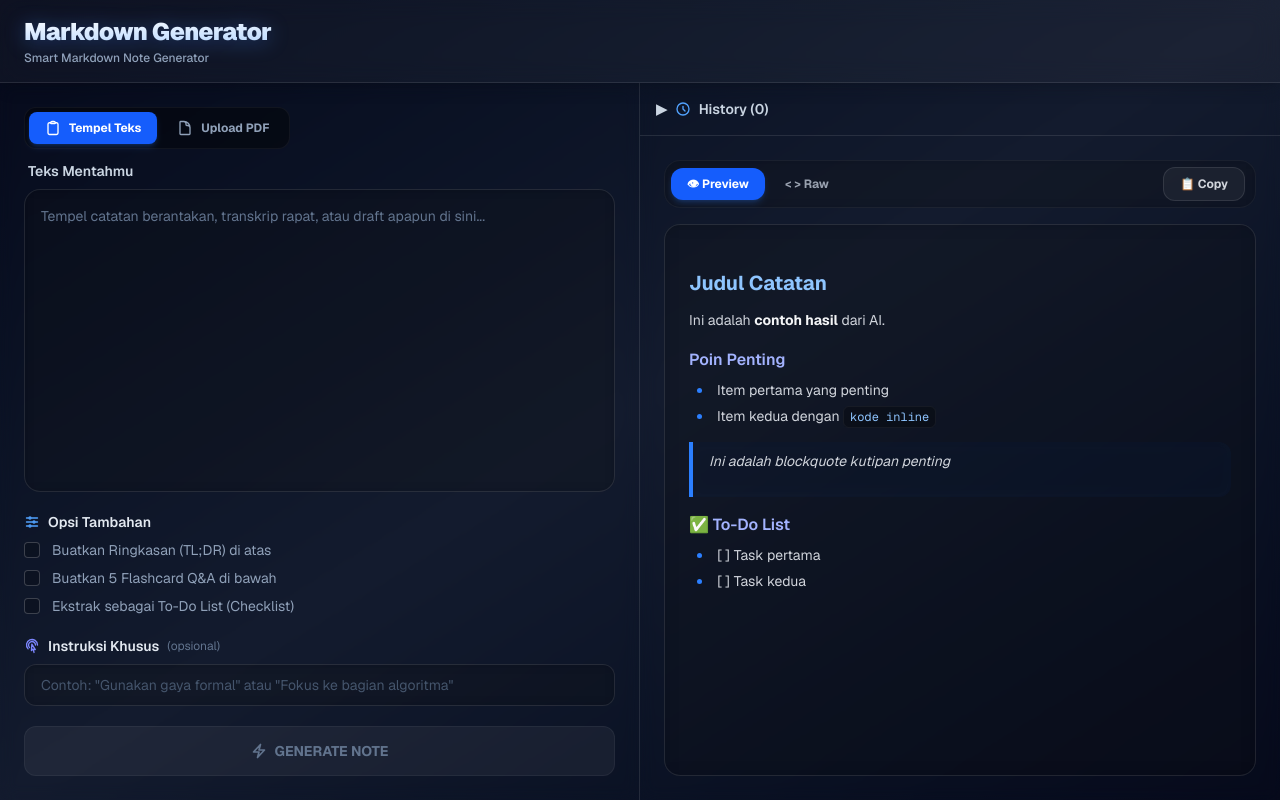
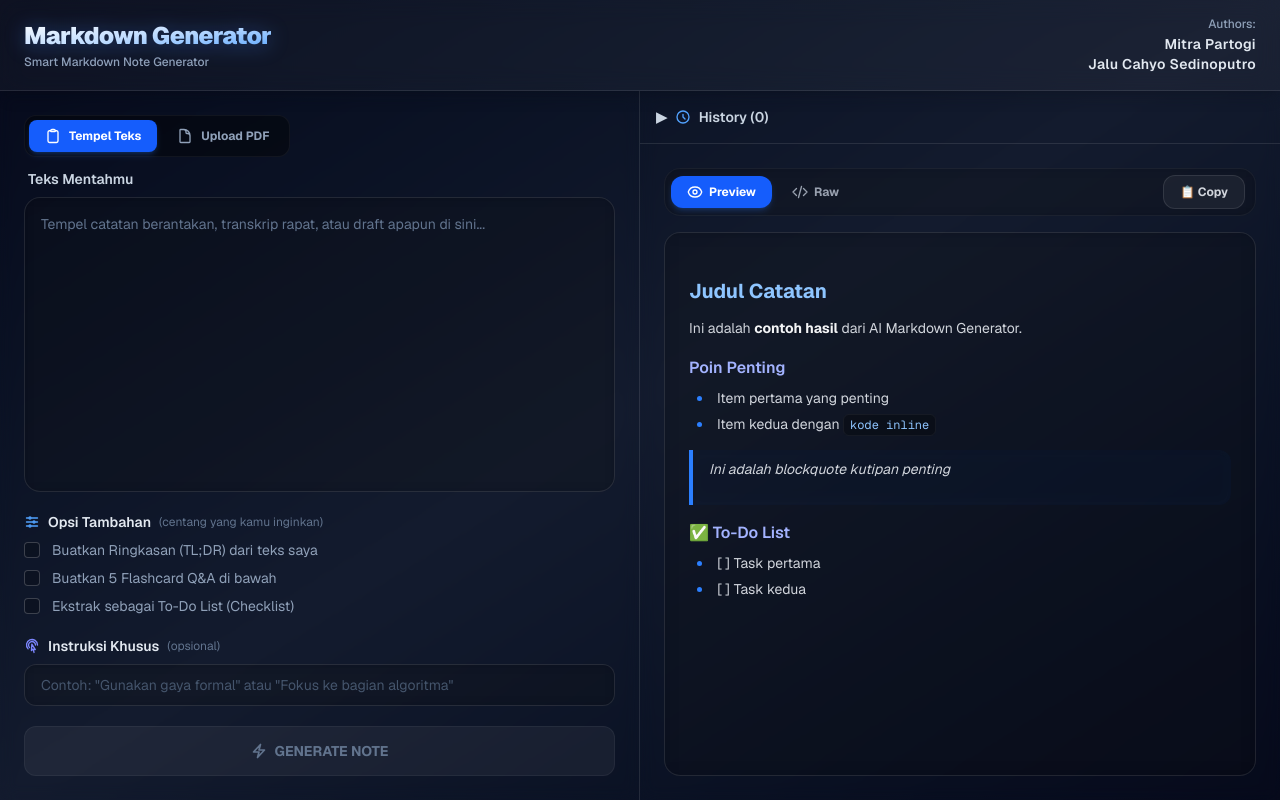
Before and after one commit to mitrapartogi13/FP_Alpro, a Next.js app: page / in a window 1280 px wide. Built offline with nearby package versions, Linux system fonts and the light colour scheme.

Commit message:
fix: Enhance UI output panel & opsi tambahan

```diff
--- a/app/components/OutputPanel.jsx
+++ b/app/components/OutputPanel.jsx
@@ -50,7 +50,9 @@ const markdownComponents = {
     );
   },
   strong: ({ children }) => (
-    <strong className="text-gray-100 font-bold drop-shadow-sm">{children}</strong>
+    <strong className="text-gray-100 font-bold drop-shadow-sm">
+      {children}
+    </strong>
   ),
   hr: () => <hr className="border-white/10 my-6" />,
 
@@ -103,7 +105,44 @@ export default function OutputPanel({ output }) {
                     ? "bg-blue-600 text-white shadow-md shadow-blue-500/20"
                     : "text-gray-400 hover:text-gray-200 hover:bg-white/5"
                 }`}>
-              {tab === "preview" ? "👁 Preview" : "< > Raw"}
+              {tab === "preview" ? (
+                <span className="flex items-center gap-1.5">
+                  <svg
+                    fill="none"
+                    viewBox="0 0 24 24"
+                    strokeWidth={2}
+                    stroke="currentColor"
+                    className="w-4 h-4">
+                    <path
+                      strokeLinecap="round"
+                      strokeLinejoin="round"
+                      d="M2.036 12.322a1.012 1.012 0 010-.639C3.423 7.51 7.36 4.5 12 4.5c4.638 0 8.573 3.007 9.963 7.178.07.207.07.431 0 .639C20.577 16.49 16.64 19.5 12 19.5c-4.638 0-8.573-3.007-9.963-7.178z"
+                    />
+                    <path
+                      strokeLinecap="round"
+                      strokeLinejoin="round"
+                      d="M15 12a3 3 0 11-6 0 3 3 0 016 0z"
+                    />
+                  </svg>
+                  Preview
+                </span>
+              ) : (
+                <span className="flex items-center gap-1.5">
+                  <svg
+                    fill="none"
+                    viewBox="0 0 24 24"
+                    strokeWidth={2}
+                    stroke="currentColor"
+                    className="w-4 h-4">
+                    <path
+                      strokeLinecap="round"
+                      strokeLinejoin="round"
+                      d="M17.25 6.75L22.5 12l-5.25 5.25m-10.5 0L1.5 12l5.25-5.25m7.5-3l-4.5 16.5"
+                    />
+                  </svg>
+                  Raw
+                </span>
+              )}
             </button>
           ))}
         </div>
--- a/app/page.js
+++ b/app/page.js
@@ -16,7 +16,7 @@ export default function Home() {
   const [isLoading, setIsLoading] = useState(false);
   const [error, setError] = useState("");
   const [output, setOutput] = useState(
-    `## Judul Catatan\n\n  Ini adalah **contoh hasil** dari AI.\n\n  ### Poin Penting\n  - Item pertama yang penting\n  - Item kedua dengan \`kode inline\`\n\n  > Ini adalah blockquote kutipan penting\n\n  ### ✅ To-Do List\n  - [ ] Task pertama\n  - [ ] Task kedua\n  `,
+    `## Judul Catatan\n\n  Ini adalah **contoh hasil** dari AI Markdown Generator.\n\n  ### Poin Penting\n  - Item pertama yang penting\n  - Item kedua dengan \`kode inline\`\n\n  > Ini adalah blockquote kutipan penting\n\n  ### ✅ To-Do List\n  - [ ] Task pertama\n  - [ ] Task kedua\n  `,
   );
 
   const [inputTab, setInputTab] = useState("text");
@@ -171,13 +171,26 @@ export default function Home() {
   return (
     <main className="min-h-screen bg-gradient-to-br from-[#020617] via-[#0f172a] to-[#020617] text-slate-200 font-sans selection:bg-blue-500/30 flex flex-col">
       {/* header */}
-      <header className="bg-white/5 backdrop-blur-md border-b border-white/10 px-6 py-4 shadow-lg z-10">
+      <header className="bg-white/5 backdrop-blur-md border-b border-white/10 px-6 py-4 shadow-lg z-10 flex justify-between items-center">
+        <div>
           <h1 className="text-2xl font-black tracking-tight bg-gradient-to-br from-white via-blue-200 to-blue-400 bg-clip-text text-transparent drop-shadow-[0_2px_10px_rgba(59,130,246,0.4)]">
             Markdown Generator
           </h1>
           <p className="text-xs text-slate-400 mt-0.5 font-medium">
             Smart Markdown Note Generator
           </p>
+        </div>
+        <div className="text-right flex flex-col items-end">
+          <span className="text-xs text-slate-400 font-medium mb-0.5">
+            Authors:
+          </span>
+          <span className="text-sm text-slate-200 font-semibold tracking-wide">
+            Mitra Partogi
+          </span>
+          <span className="text-sm text-slate-200 font-semibold tracking-wide">
+            Jalu Cahyo Sedinoputro
+          </span>
+        </div>
       </header>
 
       <div className="flex flex-1 overflow-hidden">
@@ -192,15 +205,13 @@ export default function Home() {
                   setError("");
                 }}
                 className={`px-4 py-2 rounded-lg text-xs font-bold transition-all duration-300 flex items-center gap-2
-                  ${inputTab === "text" ? "bg-blue-600 text-white shadow-md shadow-blue-500/20" : "text-slate-400 hover:text-slate-200"}`}
-              >
+                  ${inputTab === "text" ? "bg-blue-600 text-white shadow-md shadow-blue-500/20" : "text-slate-400 hover:text-slate-200"}`}>
                 <svg
                   fill="none"
                   viewBox="0 0 24 24"
                   strokeWidth={2}
                   stroke="currentColor"
-                  className="w-4 h-4"
-                >
+                  className="w-4 h-4">
                   <path
                     strokeLinecap="round"
                     strokeLinejoin="round"
@@ -215,15 +226,13 @@ export default function Home() {
                   setError("");
                 }}
                 className={`px-4 py-2 rounded-lg text-xs font-bold transition-all duration-300 flex items-center gap-2
-                  ${inputTab === "pdf" ? "bg-blue-600 text-white shadow-md shadow-blue-500/20" : "text-slate-400 hover:text-slate-200"}`}
-              >
+                  ${inputTab === "pdf" ? "bg-blue-600 text-white shadow-md shadow-blue-500/20" : "text-slate-400 hover:text-slate-200"}`}>
                 <svg
                   fill="none"
                   viewBox="0 0 24 24"
                   strokeWidth={2}
                   stroke="currentColor"
-                  className="w-4 h-4"
-                >
+                  className="w-4 h-4">
                   <path
                     strokeLinecap="round"
                     strokeLinejoin="round"
@@ -270,8 +279,7 @@ export default function Home() {
                     className={`flex-1 min-h-36 flex flex-col items-center justify-center gap-3
                                 border-2 border-dashed rounded-2xl cursor-pointer transition-all duration-300
                                 ${isDragOver ? "border-blue-400 bg-blue-500/10 scale-[1.02]" : "border-white/10 bg-black/20 hover:border-blue-500/50 hover:bg-white/5"}
-                                ${pdfStatus === "loading" ? "pointer-events-none opacity-70" : ""}`}
-                  >
+                                ${pdfStatus === "loading" ? "pointer-events-none opacity-70" : ""}`}>
                     <input
                       ref={fileInputRef}
                       type="file"
@@ -293,8 +301,7 @@ export default function Home() {
                           viewBox="0 0 24 24"
                           strokeWidth={1}
                           stroke="currentColor"
-                          className="w-10 h-10 mb-1 opacity-50"
-                        >
+                          className="w-10 h-10 mb-1 opacity-50">
                           <path
                             strokeLinecap="round"
                             strokeLinejoin="round"
@@ -325,8 +332,7 @@ export default function Home() {
                           viewBox="0 0 24 24"
                           strokeWidth={1.5}
                           stroke="currentColor"
-                          className="w-6 h-6 text-blue-400 mt-0.5"
-                        >
+                          className="w-6 h-6 text-blue-400 mt-0.5">
                           <path
                             strokeLinecap="round"
                             strokeLinejoin="round"
@@ -352,8 +358,7 @@ export default function Home() {
                       <button
                         onClick={clearPdf}
                         className="w-6 h-6 flex items-center justify-center rounded-full bg-black/20 text-slate-400 hover:text-red-400 hover:bg-red-500/10 transition-all text-sm"
-                        title="Hapus PDF"
-                      >
+                        title="Hapus PDF">
                         ✕
                       </button>
                     </div>
@@ -384,19 +389,24 @@ export default function Home() {
                 viewBox="0 0 24 24"
                 strokeWidth={2}
                 stroke="currentColor"
-                className="w-4 h-4 text-blue-400"
-              >
+                className="w-4 h-4 text-blue-400">
                 <path
                   strokeLinecap="round"
                   strokeLinejoin="round"
                   d="M10.5 6h9.75M10.5 6a1.5 1.5 0 11-3 0m3 0a1.5 1.5 0 10-3 0M3.75 6H7.5m3 12h9.75m-9.75 0a1.5 1.5 0 01-3 0m3 0a1.5 1.5 0 00-3 0m-3.75 0H7.5m9-6h3.75m-3.75 0a1.5 1.5 0 01-3 0m3 0a1.5 1.5 0 00-3 0m-9.75 0h9.75"
                 />
               </svg>
-              Opsi Tambahan
+              Opsi Tambahan{" "}
+              <span className="text-slate-500 font-normal text-xs">
+                (centang yang kamu inginkan)
+              </span>
             </label>
             <div className="flex flex-col gap-2">
               {[
-                { key: "summary", label: "Buatkan Ringkasan (TL;DR) di atas" },
+                {
+                  key: "summary",
+                  label: "Buatkan Ringkasan (TL;DR) dari teks saya",
+                },
                 { key: "flashcard", label: "Buatkan 5 Flashcard Q&A di bawah" },
                 {
                   key: "todo",
@@ -405,21 +415,18 @@ export default function Home() {
               ].map(({ key, label }) => (
                 <label
                   key={key}
-                  className="flex items-center gap-3 cursor-pointer group w-fit"
-                >
+                  onClick={() => handleToggle(key)}
+                  className="flex items-center gap-3 cursor-pointer group w-fit">
                   <div
-                    onClick={() => handleToggle(key)}
                     className={`w-4 h-4 rounded border flex items-center justify-center transition-all duration-300
-                      ${toggles[key] ? "bg-blue-500 border-blue-500 shadow-sm shadow-blue-500/30" : "bg-black/20 border-white/20 group-hover:border-blue-400"}`}
-                  >
+                      ${toggles[key] ? "bg-blue-500 border-blue-500 shadow-sm shadow-blue-500/30" : "bg-black/20 border-white/20 group-hover:border-blue-400"}`}>
                     {toggles[key] && (
                       <svg
                         className="w-3 h-3 text-white animate-in zoom-in duration-200"
                         fill="none"
                         viewBox="0 0 24 24"
                         stroke="currentColor"
-                        strokeWidth={3}
-                      >
+                        strokeWidth={3}>
                         <path
                           strokeLinecap="round"
                           strokeLinejoin="round"
@@ -429,8 +436,7 @@ export default function Home() {
                     )}
                   </div>
                   <span
-                    className={`text-sm transition-colors duration-300 ${toggles[key] ? "text-blue-100 font-medium" : "text-slate-400 group-hover:text-slate-200"}`}
-                  >
+                    className={`text-sm transition-colors duration-300 ${toggles[key] ? "text-blue-100 font-medium" : "text-slate-400 group-hover:text-slate-200"}`}>
                     {label}
                   </span>
                 </label>
@@ -446,8 +452,7 @@ export default function Home() {
                 viewBox="0 0 24 24"
                 strokeWidth={2}
                 stroke="currentColor"
-                className="w-4 h-4 text-indigo-400"
-              >
+                className="w-4 h-4 text-indigo-400">
                 <path
                   strokeLinecap="round"
                   strokeLinejoin="round"
@@ -480,8 +485,7 @@ export default function Home() {
                 !canGenerate
                   ? "bg-white/5 text-slate-500 cursor-not-allowed border border-white/5"
                   : "bg-blue-600 hover:bg-blue-500 text-white cursor-pointer shadow-lg shadow-blue-500/25 hover:shadow-blue-500/40 hover:-translate-y-0.5 border border-blue-500/50"
-              }`}
-          >
+              }`}>
             {isLoading ? (
               <>
                 <div className="w-4 h-4 border-2 border-white/30 border-t-white rounded-full animate-spin" />
@@ -494,8 +498,7 @@ export default function Home() {
                   viewBox="0 0 24 24"
                   strokeWidth={2.5}
                   stroke="currentColor"
-                  className="w-4 h-4"
-                >
+                  className="w-4 h-4">
                   <path
                     strokeLinecap="round"
                     strokeLinejoin="round"
@@ -515,8 +518,7 @@ export default function Home() {
                   viewBox="0 0 24 24"
                   strokeWidth={2}
                   stroke="currentColor"
-                  className="w-4 h-4"
-                >
+                  className="w-4 h-4">
                   <path
                     strokeLinecap="round"
                     strokeLinejoin="round"
@@ -535,8 +537,7 @@ export default function Home() {
           <div className="flex flex-col gap-2 p-4 border-b border-white/10">
             <button
               onClick={() => setShowHistory(!showHistory)}
-              className="text-sm font-semibold text-slate-300 hover:text-blue-300 transition-colors text-left flex items-center gap-2 group"
-            >
+              className="text-sm font-semibold text-slate-300 hover:text-blue-300 transition-colors text-left flex items-center gap-2 group">
               <span className="inline-block transition-transform duration-300 group-hover:translate-x-0.5">
                 {showHistory ? "▼" : "▶"}
               </span>
@@ -545,8 +546,7 @@ export default function Home() {
                 viewBox="0 0 24 24"
                 strokeWidth={2}
                 stroke="currentColor"
-                className="w-4 h-4 text-blue-400"
-              >
+                className="w-4 h-4 text-blue-400">
                 <path
                   strokeLinecap="round"
                   strokeLinejoin="round"
```
Lines whose indentation alone changed are shown as unchanged.
